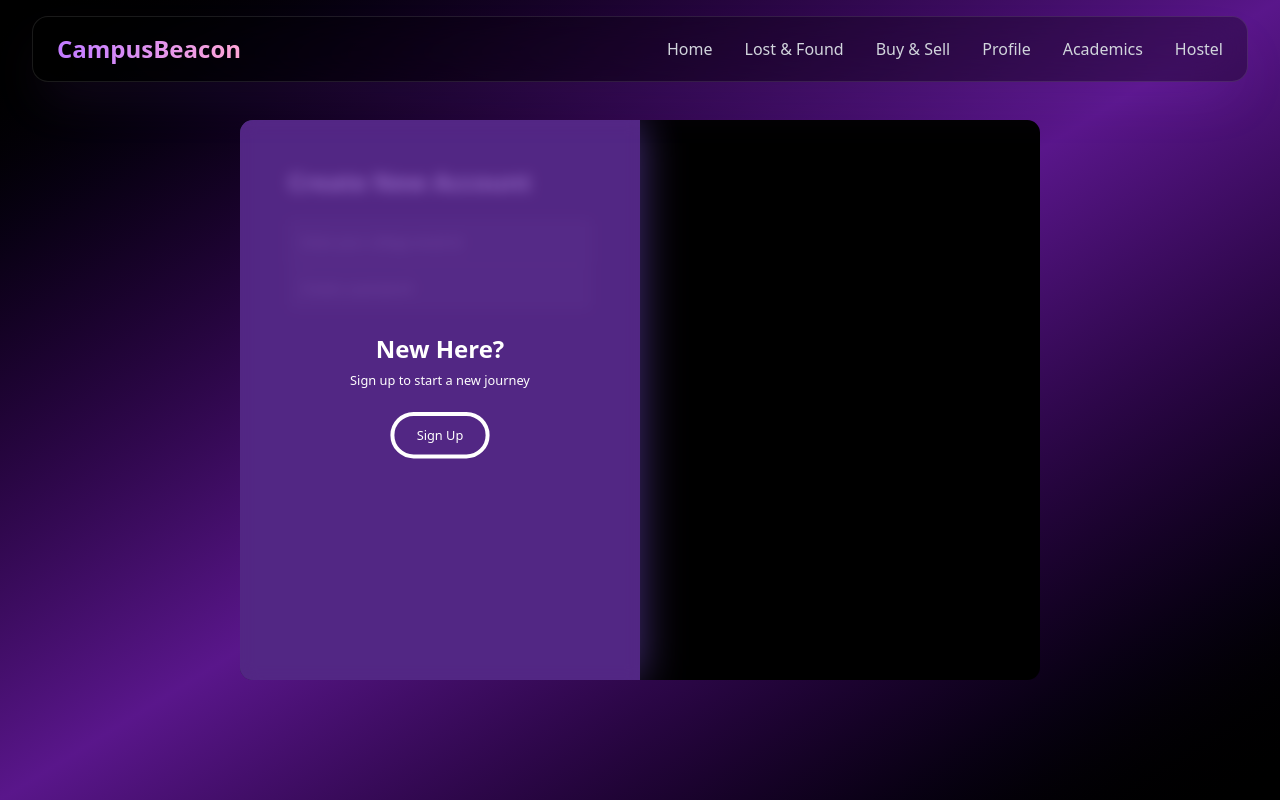
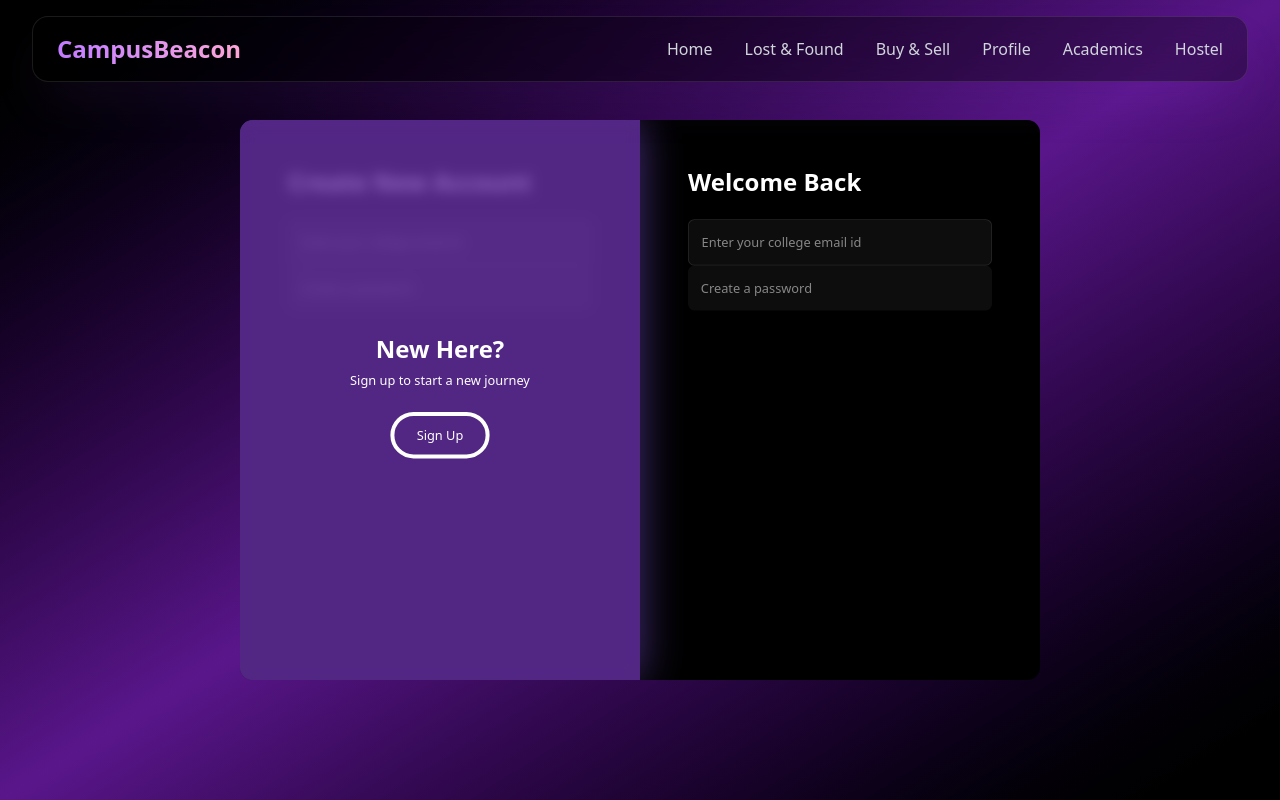
Before and after one commit to singhashish9963/CampusBeacon, a React (Vite) app in the folder client/CampusBeacon/: page / in a window 1280 px wide. Shown: the top 800 px of the page. Built offline with nearby package versions, Linux system fonts and the light colour scheme.

Commit message:
add login page

```diff
--- a/client/CampusBeacon/src/components/Footer.jsx
+++ b/client/CampusBeacon/src/components/Footer.jsx
@@ -19,7 +19,7 @@ const Footer = () => {
             </a>
             <a
             href="tel:+919548999129"
-           className="flex items-center hover:text-blue-400 transition-colors">
+            className="flex items-center hover:text-blue-400 transition-colors">
             <HiPhone className="mr-2" size={20}/>
             <span>+91 9548999129</span>
             </a>
--- a/client/CampusBeacon/src/pages/loginPage.jsx
+++ b/client/CampusBeacon/src/pages/loginPage.jsx
@@ -74,6 +74,31 @@ function LoginSignup() {
             </motion.div>
           </form>
         </div>
+        {/* Right side - Log In Page */}
+
+        <div className="w-1/2 p-15">
+          <h2 className="text-white text-3xl font-bold mb-7">
+            Welcome Back
+          </h2>
+          <form onSubmit={handleSignUP} className="space-y-6">
+            <motion.dv whileTap={{ scale: 0.8 }}>
+              <input
+                type="email"
+                name="email"
+                placeholder="Enter your college email id"
+                className="w-full p-4 bg-white/5 rounded-lg text-white border border-white/11 focus-outline-none focus:border-purple-500 transition-all"
+              />
+            </motion.dv>
+            <motion.div whileTap={{ scale: 0.8 }}>
+              <input
+                type="password"
+                name="password"
+                placeholder="Create a password"
+                className="w-full p-4 bg-white/5 rounded-lg text-white"
+              />
+            </motion.div>
+          </form>
+        </div>
       </motion.div>
     </div>
   );
```
